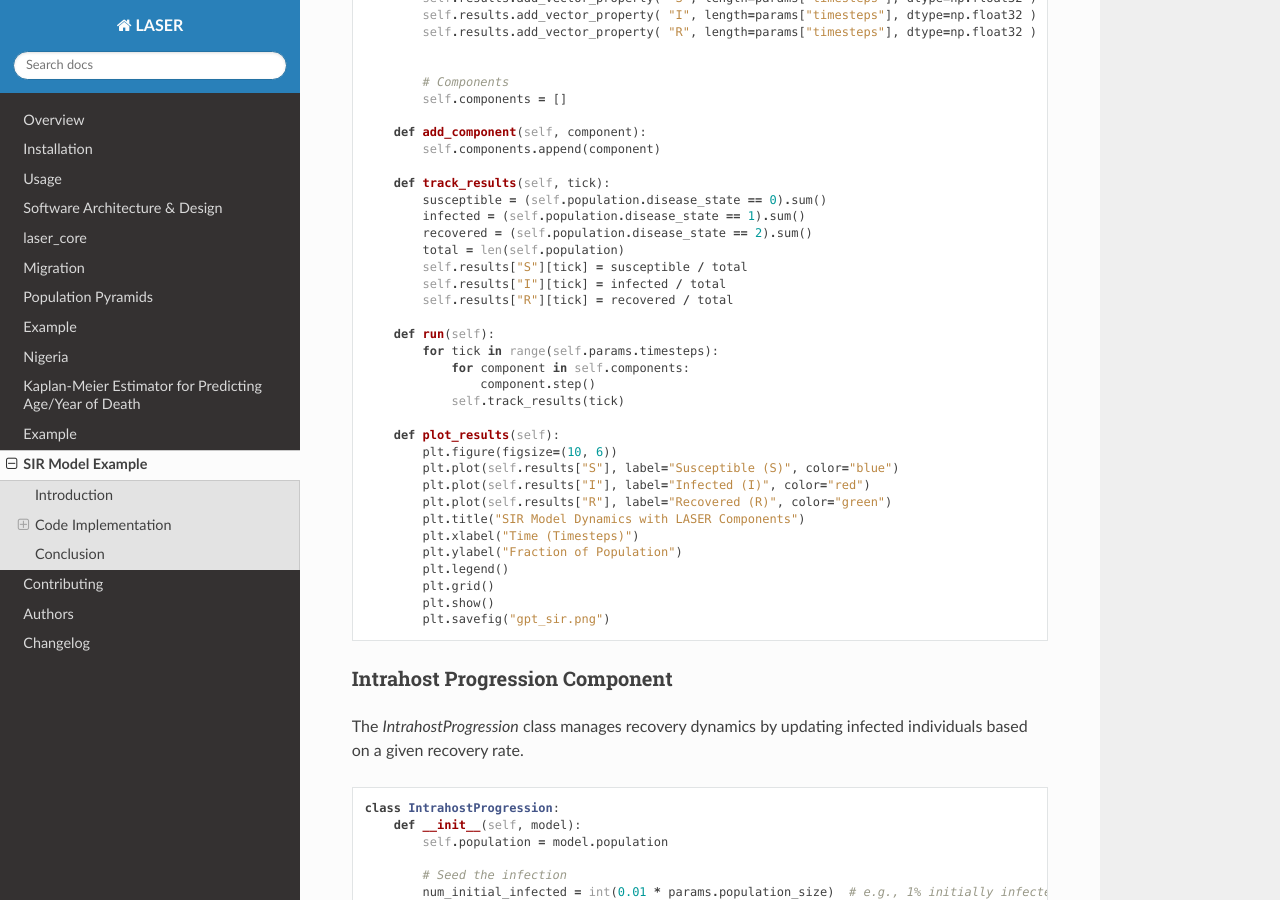
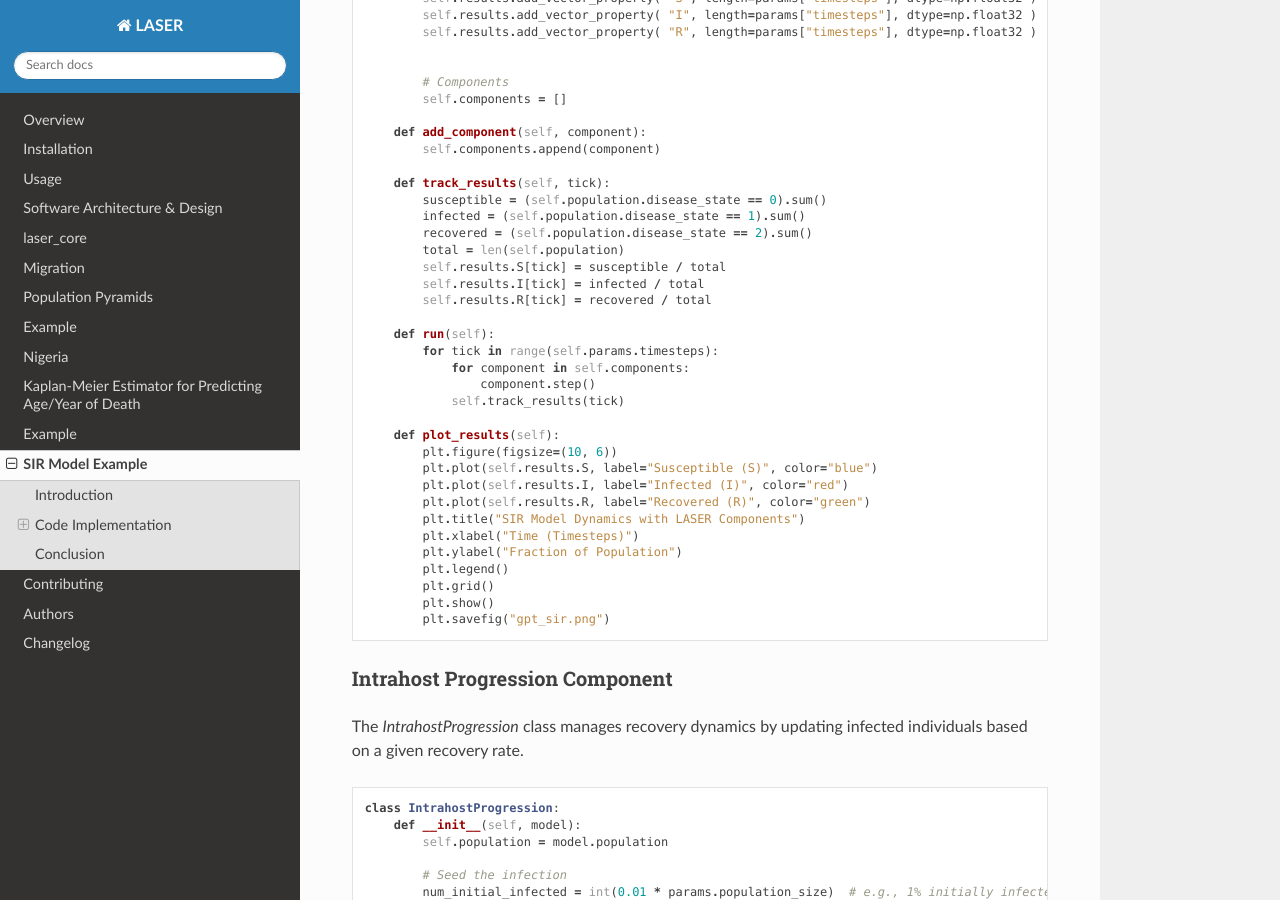
Before and after one commit to InstituteforDiseaseModeling/laser, a Sphinx documentation site: the page built from docs/example.rst, in a window 1280 px wide and 900 px high, scrolled down 1084 px. Built offline with Sphinx 7.4.7 and the Read the Docs theme 3.1.0, drawn with Linux system fonts in a browser that asks for light colours.

Commit message:
Fixing a bug in the sample code that I thought I'd already fixed.

```diff
--- a/docs/example.rst
+++ b/docs/example.rst
@@ -70,9 +70,9 @@ The `SIRModel` class is the core of the implementation. It initializes a populat
 
         def plot_results(self):
             plt.figure(figsize=(10, 6))
-            plt.plot(self.results["S"], label="Susceptible (S)", color="blue")
-            plt.plot(self.results["I"], label="Infected (I)", color="red")
-            plt.plot(self.results["R"], label="Recovered (R)", color="green")
+            plt.plot(self.results.S, label="Susceptible (S)", color="blue")
+            plt.plot(self.results.I, label="Infected (I)", color="red")
+            plt.plot(self.results.R, label="Recovered (R)", color="green")
             plt.title("SIR Model Dynamics with LASER Components")
             plt.xlabel("Time (Timesteps)")
             plt.ylabel("Fraction of Population")
```
Also changed, not shown: other parts of docs/example.rst (+3 -3 lines).
